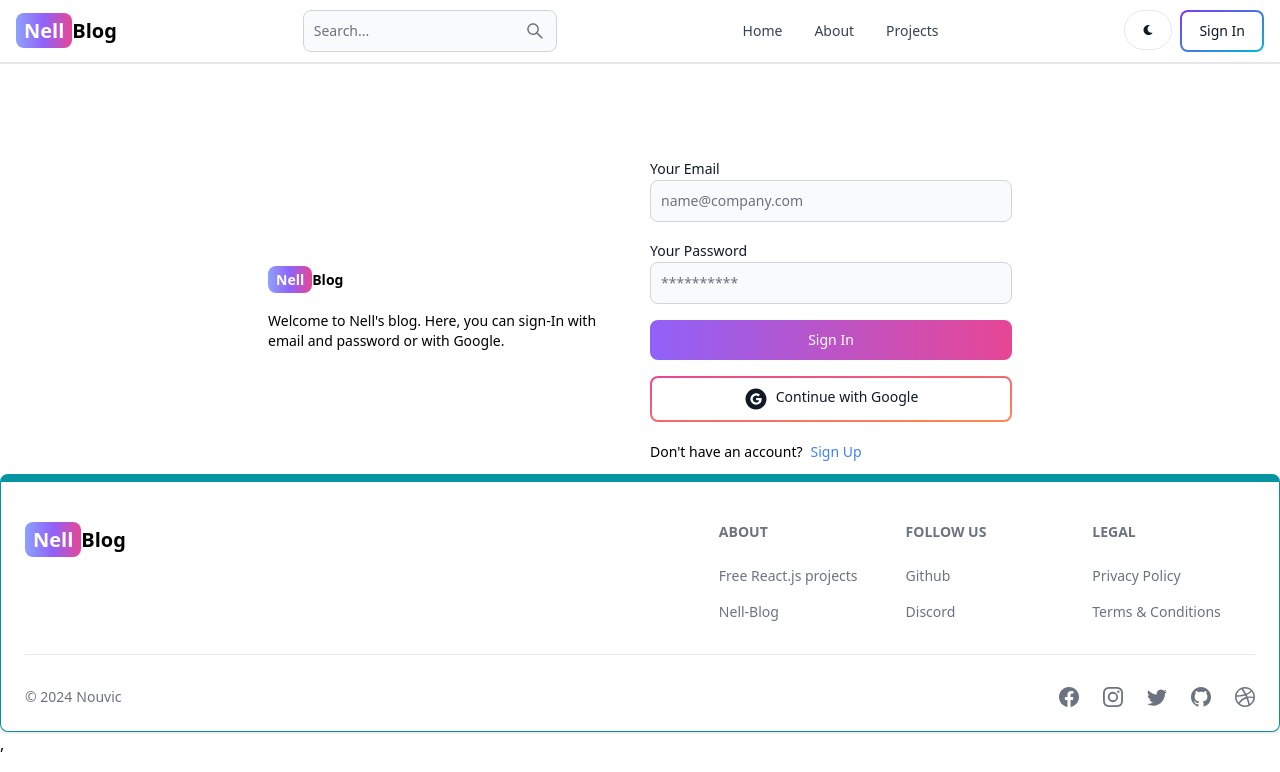
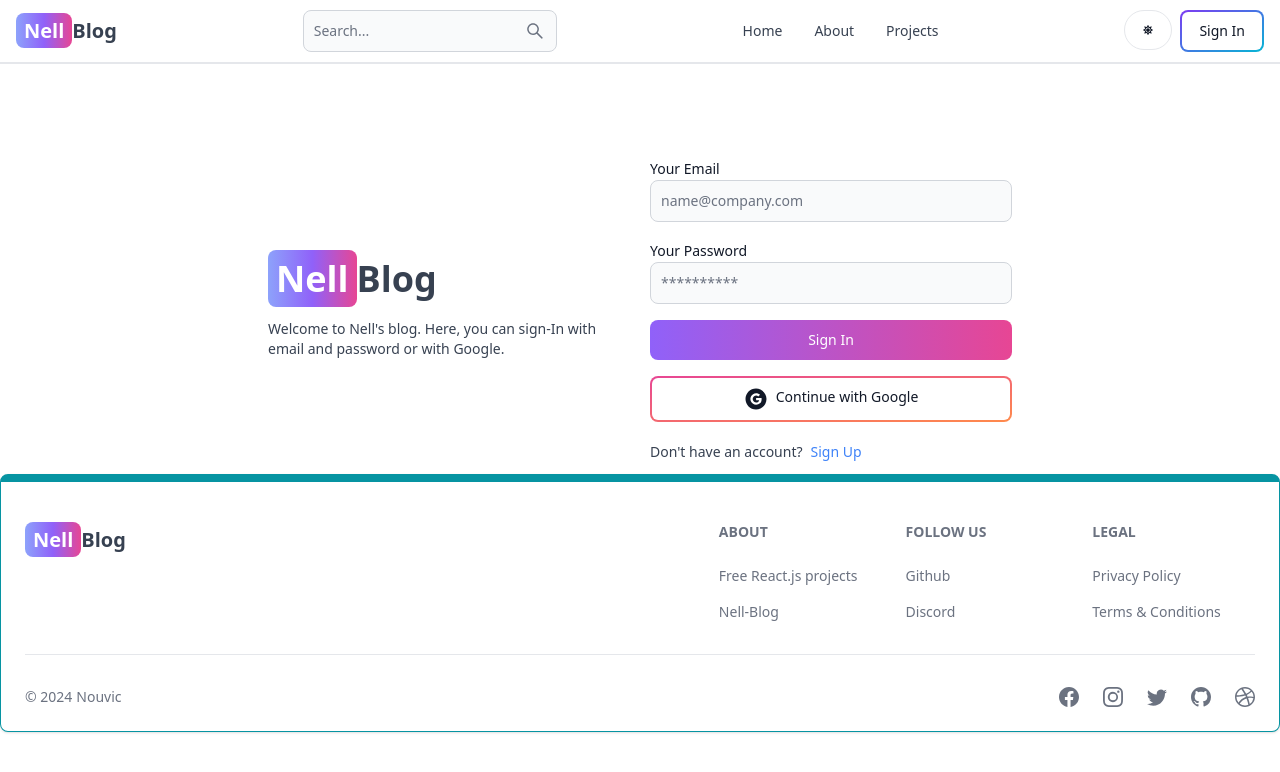
Before and after one commit to NellTech200/mern-blog, a React (Vite) app in the folder client/: page /sign-in in a window 1280 px wide. Shown: the top 772 px of the page. Built offline with nearby package versions, Linux system fonts and the light colour scheme; no server answers.

Commit message:
complete dark mode functionality

```diff
--- a/client/src/components/Header.jsx
+++ b/client/src/components/Header.jsx
@@ -1,12 +1,15 @@
 import { Avatar, Button, Dropdown, Navbar, TextInput } from 'flowbite-react';
 import { Link, useLocation } from 'react-router-dom';
 import { AiOutlineSearch } from 'react-icons/ai';
-import { FaMoon } from 'react-icons/fa';
+import { FaMoon, FaSun } from 'react-icons/fa';
 import React from 'react';
-import { useSelector } from 'react-redux';
+import { useSelector, useDispatch } from 'react-redux';
+import { toggleTheme } from '../redux/theme/themeSlice';
 
 export default function Header() {
     const path = useLocation().pathname;
+    const dispatch = useDispatch();
+    const { theme } = useSelector((state) => state.theme)
     const { currentUser } = useSelector(state => state.user)
   return (
     <Navbar className='border-b-2'>
@@ -29,8 +32,8 @@
         <AiOutlineSearch />
       </Button>
       <div className='flex gap-2 md:order-2'>
-            <Button className='w-12 h-10 hidden sm:inline' color='gray' pill>
-                <FaMoon />
+            <Button className='w-12 h-10 hidden sm:inline' color='gray' pill onClick={() => dispatch(toggleTheme())}>
+                {theme === 'light' ? <FaSun /> : <FaMoon />}
             </Button>
             {currentUser ? (
               <Dropdown arrowIcon={false} inline label={<Avatar alt='user' img={currentUser.profilePictue} rounded/>}>
--- /dev/null
+++ b/client/src/components/ThemeProvider.jsx
@@ -0,0 +1,12 @@
+import React from 'react'
+import { useSelector } from 'react-redux'
+
+export default function ThemeProvider({children}) {
+    const { theme } = useSelector ((state) => state.theme);
+  return (
+    <div className={theme}>
+        <div className = 'bg-white text-gray-700 dark:text-gray-200 dark:bg-slate-900 min-h-screen'>{children}</div>
+
+    </div>
+  );
+}
--- a/client/src/main.jsx
+++ b/client/src/main.jsx
@@ -1,16 +1,19 @@
-import { StrictMode } from 'react';
+
 import { createRoot } from 'react-dom/client';
 import App from './App.jsx';
 import './index.css';
 import { store, persistor } from './redux/store.js';
 import { Provider } from 'react-redux';
 import { PersistGate } from 'redux-persist/integration/react';
+import ThemeProvider from './components/ThemeProvider.jsx';
 
 createRoot(document.getElementById('root')).render(
   <PersistGate persistor={persistor}>
      <Provider store={store}>
-    <App />
+      <ThemeProvider>
+       <App />
+      </ThemeProvider>
   </Provider>,
   </PersistGate>
 
-)
+);
--- a/client/src/pages/SignIn.jsx
+++ b/client/src/pages/SignIn.jsx
@@ -50,7 +50,7 @@
       <div className='flex p-3 max-w-3xl mx-auto flex-col md:flex-row md:items-center gap-5'>
         {/* left */}
         <div className='flex-1'>
-          <Link to="/" className='text-sm font-bold dark:text-white text-4xl'>
+          <Link to="/" className='font-bold dark:text-white text-4xl'>
             <span className='px-2 py-1 bg-gradient-to-r from-indigo-400 via-purple-500 to-pink-500 rounded-lg text-white'>Nell</span>
             Blog
          </Link>
--- a/client/src/pages/SignUp.jsx
+++ b/client/src/pages/SignUp.jsx
@@ -51,7 +51,7 @@
       <div className='flex p-3 max-w-3xl mx-auto flex-col md:flex-row md:items-center gap-5'>
         {/* left */}
         <div className='flex-1'>
-          <Link to="/" className='text-sm font-bold dark:text-white text-4xl'>
+          <Link to="/" className='font-bold dark:text-white text-4xl'>
             <span className='px-2 py-1 bg-gradient-to-r from-indigo-400 via-purple-500 to-pink-500 rounded-lg text-white'>Nell</span>
             Blog
          </Link>
--- a/client/src/redux/store.js
+++ b/client/src/redux/store.js
@@ -3,9 +3,11 @@
 import { persistReducer, persistStore } from 'redux-persist';
 import storage from 'redux-persist/lib/storage';
 import { version } from 'mongoose';
+import themeReducer from './theme/themeSlice';
 
 const rootReducer = combineReducers({
   user: userReducer,
+  theme: themeReducer,
 });
 
 const persistConfig = {
--- /dev/null
+++ b/client/src/redux/theme/themeSlice.js
@@ -0,0 +1,19 @@
+import { createSlice } from '@reduxjs/toolkit';
+
+const initialState = {
+    theme: 'light',
+};
+
+const themeSlice = createSlice({
+    name: 'theme',
+    initialState,
+    reducers: {
+        toggleTheme: (state) => {
+            state.theme = state.theme === 'light' ? 'dark' : 'light' ;
+        },
+    }
+});
+
+export const {toggleTheme} = themeSlice.actions;
+
+export default themeSlice.reducer;
```
